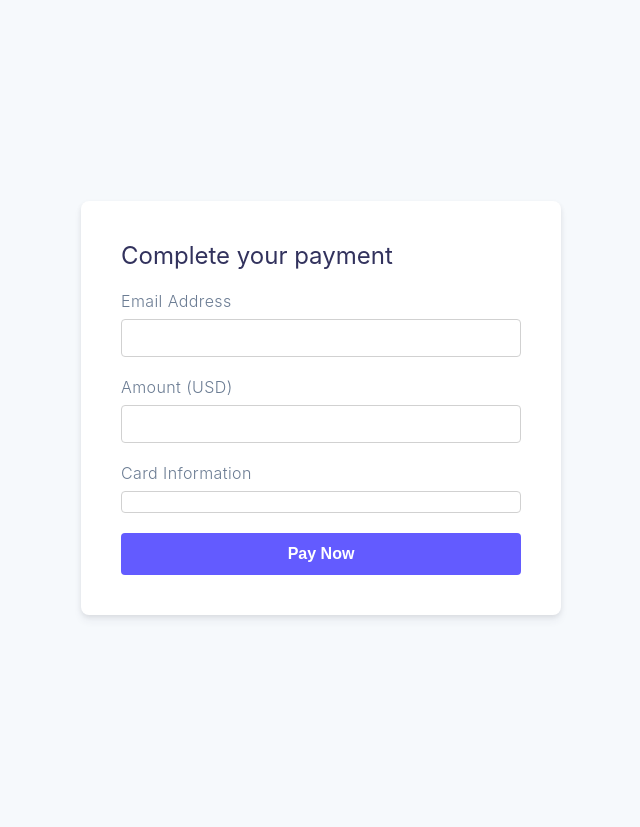
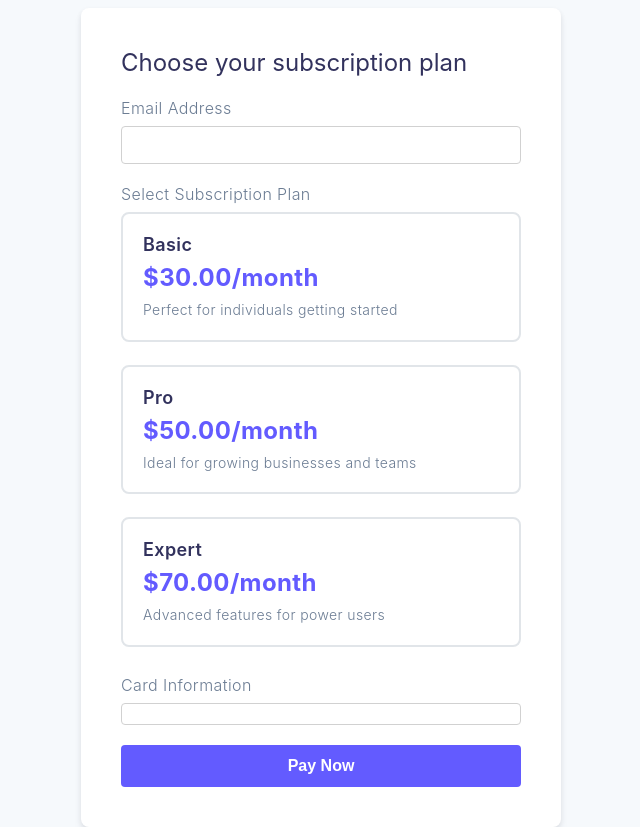
Before and after one commit to JohnShegaw1/hhh, a Spring Boot app: page /checkout in a window 1280 px wide. Shown: the whole page, without its empty margins (327-967 px from the left). Before the commit the page ends 619 px from the top, so only its background shows below. Run offline with Spring Boot 4, Linux system fonts and the light colour scheme; some libraries are stand-ins or nearby versions.

Commit message:
Checkpoint before follow-up message

```diff
--- a/src/main/java/com/example/stripepaymentapp/controller/CheckoutController.java
+++ b/src/main/java/com/example/stripepaymentapp/controller/CheckoutController.java
@@ -1,5 +1,6 @@
 package com.example.stripepaymentapp.controller;
 
+import com.example.stripepaymentapp.entity.SubscriptionType;
 import com.stripe.Stripe;
 import com.stripe.exception.StripeException;
 import com.stripe.model.PaymentIntent;
@@ -26,6 +27,7 @@ public class CheckoutController {
     @GetMapping("/checkout")
     public String checkout(Model model) {
         model.addAttribute("stripePublishableKey", stripePublishableKey);
+        model.addAttribute("subscriptionTypes", SubscriptionType.values());
         return "checkout";
     }
 
@@ -33,18 +35,20 @@ public class CheckoutController {
     @ResponseBody
     public ResponseEntity<Map<String, String>> createPaymentIntent(
             @RequestParam String email,
-            @RequestParam BigDecimal amount) {
+            @RequestParam String subscriptionType) {
 
         try {
             Stripe.apiKey = stripeSecretKey;
 
-            // Convert amount to cents for Stripe (assuming amount is in dollars)
-            long amountInCents = amount.multiply(new BigDecimal("100")).longValue();
+            // Get subscription type and amount
+            SubscriptionType subType = SubscriptionType.fromString(subscriptionType);
+            long amountInCents = subType.getPriceInCents();
 
             PaymentIntentCreateParams params = PaymentIntentCreateParams.builder()
                     .setAmount(amountInCents)
                     .setCurrency("usd")
                     .putMetadata("email", email)
+                    .putMetadata("subscription_type", subscriptionType)
                     .setAutomaticPaymentMethods(
                         PaymentIntentCreateParams.AutomaticPaymentMethods.builder()
                             .setEnabled(true)
@@ -63,6 +67,10 @@ public class CheckoutController {
             Map<String, String> error = new HashMap<>();
             error.put("error", "Failed to create payment intent: " + e.getMessage());
             return ResponseEntity.badRequest().body(error);
+        } catch (IllegalArgumentException e) {
+            Map<String, String> error = new HashMap<>();
+            error.put("error", "Invalid subscription type: " + e.getMessage());
+            return ResponseEntity.badRequest().body(error);
         }
     }
 }
--- a/src/main/resources/templates/checkout.html
+++ b/src/main/resources/templates/checkout.html
@@ -129,11 +129,68 @@
             text-align: center;
             margin-top: 20px;
         }
+
+        .subscription-plans {
+            display: flex;
+            flex-direction: column;
+            gap: 15px;
+        }
+
+        .plan-option {
+            position: relative;
+        }
+
+        .plan-option input[type="radio"] {
+            position: absolute;
+            opacity: 0;
+            cursor: pointer;
+        }
+
+        .plan-label {
+            display: block;
+            padding: 20px;
+            border: 2px solid #e1e5e9;
+            border-radius: 8px;
+            cursor: pointer;
+            transition: all 0.3s ease;
+            background: #fff;
+        }
+
+        .plan-label:hover {
+            border-color: #635bff;
+            box-shadow: 0 2px 8px rgba(99, 91, 255, 0.1);
+        }
+
+        .plan-option input[type="radio"]:checked + .plan-label {
+            border-color: #635bff;
+            background: #f8f9ff;
+            box-shadow: 0 2px 8px rgba(99, 91, 255, 0.15);
+        }
+
+        .plan-name {
+            font-size: 18px;
+            font-weight: 600;
+            color: #32325d;
+            margin-bottom: 8px;
+        }
+
+        .plan-price {
+            font-size: 24px;
+            font-weight: 700;
+            color: #635bff;
+            margin-bottom: 8px;
+        }
+
+        .plan-description {
+            font-size: 14px;
+            color: #6b7c93;
+            line-height: 1.4;
+        }
     </style>
 </head>
 <body>
     <div class="container">
-        <h1>Complete your payment</h1>
+        <h1>Choose your subscription plan</h1>
 
         <form id="payment-form">
             <div class="form-group">
@@ -142,8 +199,18 @@
             </div>
 
             <div class="form-group">
-                <label for="amount">Amount (USD)</label>
-                <input type="number" id="amount" name="amount" step="0.01" min="0.50" required>
+                <label>Select Subscription Plan</label>
+                <div class="subscription-plans">
+                    <div th:each="subType : ${subscriptionTypes}" class="plan-option">
+                        <input type="radio" th:id="'plan-' + ${subType.name()}"
+                               name="subscriptionType" th:value="${subType.name()}" required>
+                        <label th:for="'plan-' + ${subType.name()}" class="plan-label">
+                            <div class="plan-name" th:text="${subType.displayName}">Plan Name</div>
+                            <div class="plan-price">$<span th:text="${subType.price}">0.00</span>/month</div>
+                            <div class="plan-description" th:text="${subType.description}">Description</div>
+                        </label>
+                    </div>
+                </div>
             </div>
 
             <div class="form-group">
@@ -207,10 +274,10 @@
             event.preventDefault();
 
             const email = document.getElementById('email').value;
-            const amount = document.getElementById('amount').value;
+            const subscriptionType = document.querySelector('input[name="subscriptionType"]:checked');
 
-            if (!email || !amount) {
-                showError('Please fill in all fields');
+            if (!email || !subscriptionType) {
+                showError('Please fill in all fields and select a subscription plan');
                 return;
             }
 
@@ -225,7 +292,7 @@
                     },
                     body: new URLSearchParams({
                         email: email,
-                        amount: amount
+                        subscriptionType: subscriptionType.value
                     })
                 });
 
```
Also changed, not shown: src/main/java/com/example/stripepaymentapp/controller/WebhookController.java (+7 -1 lines), src/main/java/com/example/stripepaymentapp/entity/Payment.java (+15 -1 lines), src/main/java/com/example/stripepaymentapp/entity/SubscriptionType.java (added, +44 -0 lines).
